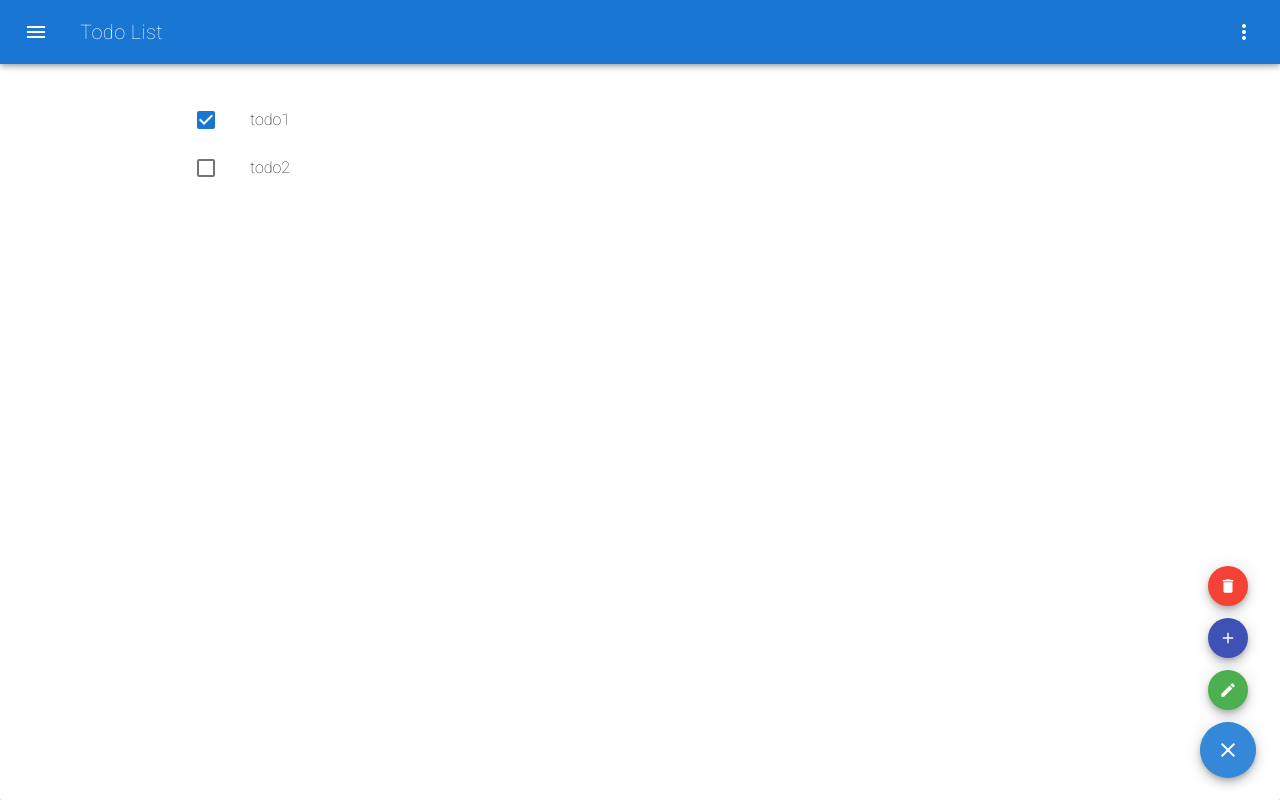
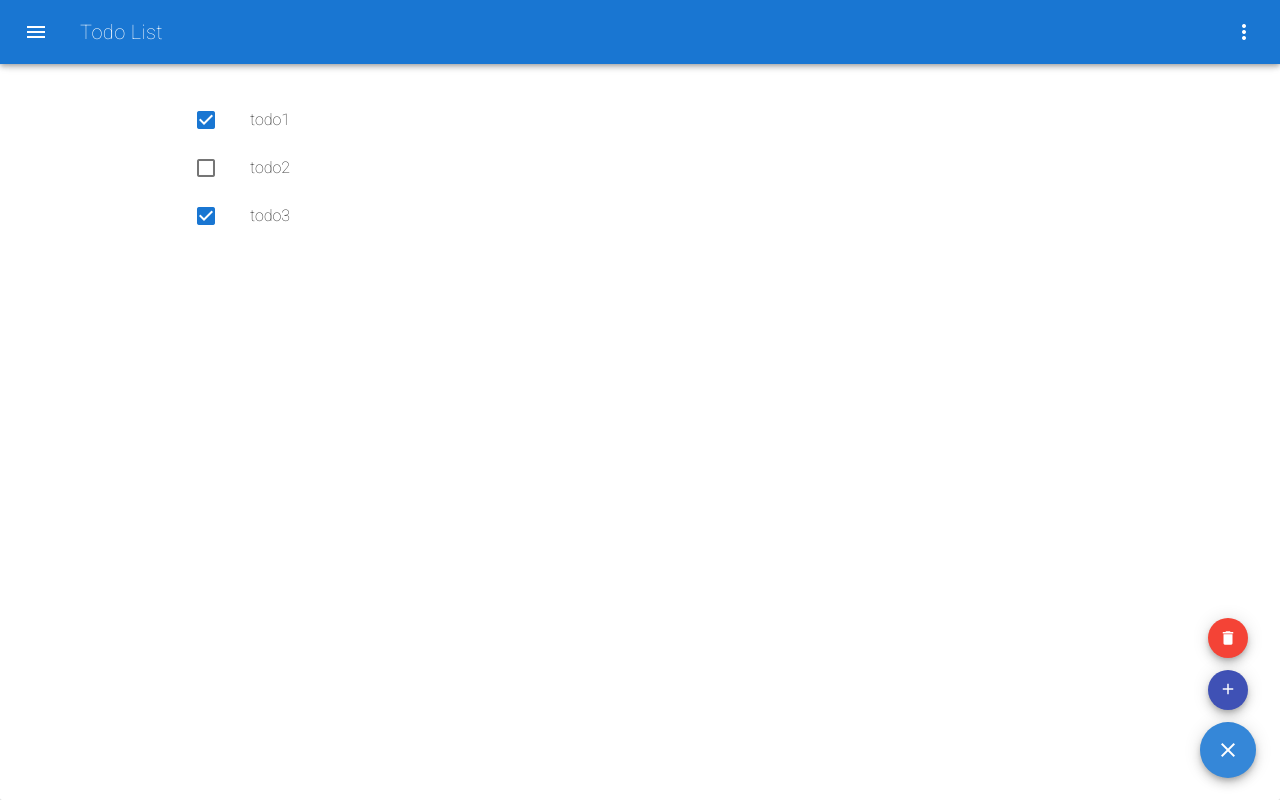
Before and after one commit to AndrewPang321/todo-list-vuex, a Vue app: page /#/ in a window 1280 px wide. Both pictures are taken after a click on the button "toc". Built offline with nearby package versions, Linux system fonts and the light colour scheme.

Commit message:
Added dialog to add todo item

```diff
--- a/src/components/Home.vue
+++ b/src/components/Home.vue
@@ -14,19 +14,6 @@
             </v-list-tile>
           </v-list>
         </v-layout>
-
-        <!-- <v-dialog v-model="dialog" persistent max-width="290">
-          <v-btn slot="activator" color="primary" dark>Open Dialog</v-btn>
-          <v-card>
-            <v-card-title class="headline">Use Google's location service?</v-card-title>
-            <v-card-text>Let Google help apps determine location. This means sending anonymous location data to Google, even when no apps are running.</v-card-text>
-            <v-card-actions>
-              <v-spacer></v-spacer>
-              <v-btn color="green darken-1" flat @click.native="dialog = false">Disagree</v-btn>
-              <v-btn color="green darken-1" flat @click.native="dialog = false">Agree</v-btn>
-            </v-card-actions>
-          </v-card>
-        </v-dialog> -->
       </v-slide-y-transition>
     </v-container>
 
@@ -44,15 +31,37 @@
         <v-icon v-if="!fab">toc</v-icon>
         <v-icon v-if="fab">close</v-icon>
       </v-btn>
-      <v-btn fab dark small color="green">
+
+      <!-- <v-btn fab dark small color="green">
         <v-icon>edit</v-icon>
+      </v-btn> -->
+
+      <v-btn fab dark small color="indigo">
+        <!-- <v-icon>add</v-icon> -->
+        <v-layout row justify-center>
+        <v-dialog v-model="dialog" persistent max-width="400">
+          <v-icon slot="activator">add</v-icon>
+          <v-card>
+            <v-card-title class="headline">Add Todo Item</v-card-title>
+            <v-container grid-list-md>
+              <v-layout wrap>
+                <v-flex xs12><v-text-field label="Title"></v-text-field></v-flex>
+              </v-layout>
+            </v-container>
+            <v-card-actions>
+              <v-spacer></v-spacer>
+              <v-btn color="red darken-1" flat @click.native="dialog = false">Cancel</v-btn>
+              <v-btn color="green darken-1" flat @click.native="dialog = false">Add</v-btn>
+            </v-card-actions>
+          </v-card>
+        </v-dialog>
+        </v-layout>
       </v-btn>
-      <v-btn fab dark small color="indigo">
-        <v-icon>add</v-icon>
-      </v-btn>
+
       <v-btn fab dark small color="red">
         <v-icon>delete</v-icon>
       </v-btn>
+
     </v-speed-dial>
   </v-card>
 </template>
@@ -69,8 +78,13 @@ export default {
         {
           title: 'todo2',
           checked: false
+        },
+        {
+          title: 'todo3',
+          checked: true
         }
       ],
+      // *** Float Button ***
       direction: 'top',
       fab: false,
       fling: false,
@@ -80,7 +94,9 @@ export default {
       right: true,
       bottom: true,
       left: false,
-      transition: 'slide-y-reverse-transition'
+      transition: 'slide-y-reverse-transition',
+      // *** Dialog ***
+      dialog: false
     };
   },
   methods: {
```
